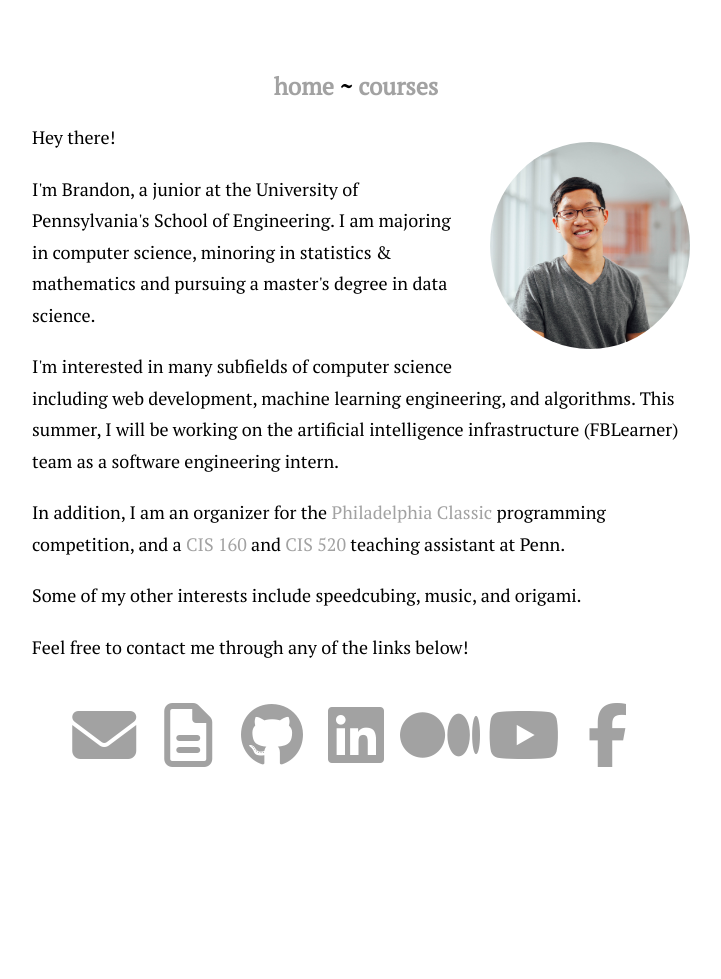
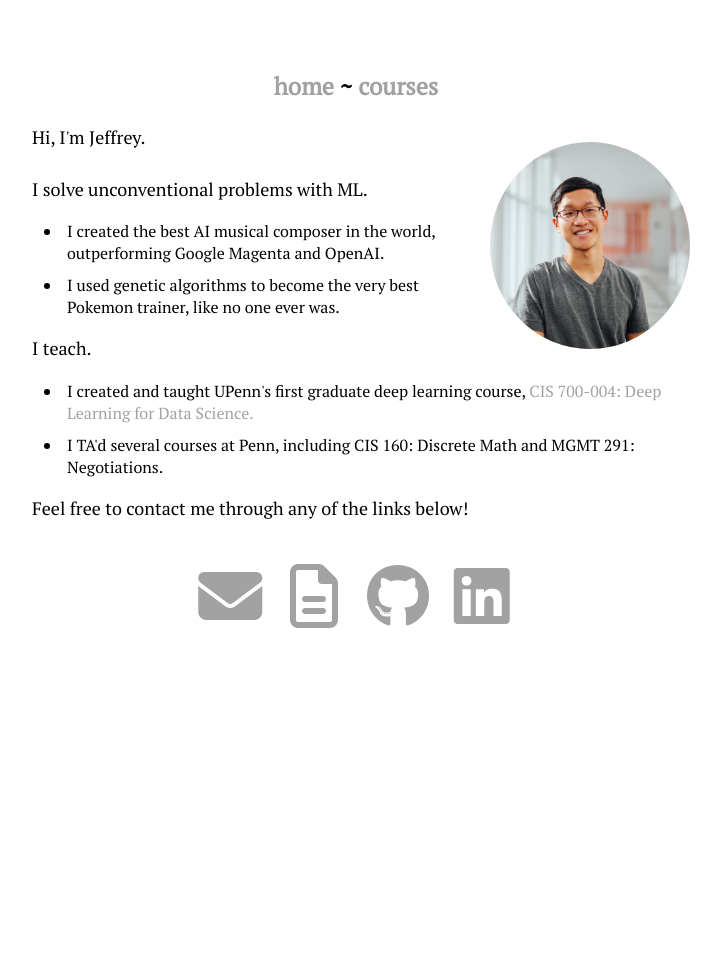
Before and after one commit to jeffreyscheng/jeffreyscheng.github.io, a Jekyll site: the page built from index.html, in a window 1280 px wide. Shown: the whole page, without its empty margins (284-1005 px from the left). Built offline with Jekyll 4.4.1, drawn with Linux system fonts in a browser that asks for light colours; nearby versions of some CDN libraries; some web fonts are replaced; after the commit the page ends 910 px from its top, so only the background shows below that.

Commit message:
updated homepage description

```diff
--- a/CNAME
+++ b/CNAME
@@ -1 +1 @@
-brandonlin.com
+jeffreyscheng.com
--- a/index.html
+++ b/index.html
@@ -1,6 +1,6 @@
 ---
 layout: default
-title: Brandon Lin's Personal Webpage
+title: Jeffrey Cheng.  Homepage.
 ---
 <div class="text">
 	<div class="hide container" id="aboutme">
@@ -13,40 +13,32 @@ title: Brandon Lin's Personal Webpage
 			<img src="img/me.png" class="all" width="30%" align="right" style="margin: 30px 0px 30px 30px; border-radius:100%"/>
 		</div>
 		<div class="wow fadeInLeft">
-			<p>Hey there!</p>
-			<p>I'm Brandon, a junior at the University of Pennsylvania's School of Engineering. I am majoring in computer science, minoring in statistics &amp; mathematics and pursuing a master's degree in data science. </p>
-			<p>
-				I'm interested in many subfields of computer science including web development, machine learning engineering, and algorithms.
-				This summer, I will be working on the artificial intelligence infrastructure (FBLearner) team as a software engineering intern.
-			</p>
-			<p>In addition, I am an organizer for the <a href="http://pclassic.org/">Philadelphia Classic</a> programming competition, and a <a href="http://cis160.com">CIS 160</a>
-				and <a href="http://shivani-agarwal.net/Teaching/CIS-520/Spring-2019/index.html">CIS 520</a> teaching assistant at Penn.</p>
-			<!-- <p>I'm a full stack software developer at Penn Labs, an organization that builds software to benefit the student body at Penn. My expertise lies in web development/devops and my other interests include machine learning/AI. </p> -->
-			<p>Some of my other interests include speedcubing, music, and origami. </p>
+			<p>Hi, I'm Jeffrey.</p>
+			<p>I solve unconventional problems with ML.</p>
+			<ul>
+				<li> I created the best AI musical composer in the world, outperforming Google Magenta and OpenAI.</li>
+			  	<li>I used genetic algorithms to become the very best Pokemon trainer, like no one ever was.</li>
+			</ul>
+			<p>I teach.</p>
+			<ul>
+				<li>I created and taught UPenn's first graduate deep learning course, <a href="https://cis700dl.com">CIS 700-004: Deep Learning for Data Science.</a></li>
+				<li>I TA'd several courses at Penn, including CIS 160: Discrete Math and MGMT 291: Negotiations.</li>
+			</ul>
 			<p>Feel free to contact me through any of the links below!</p>
 		</div>
 		<div class="wow fadeInUp">
 			<div class="buttons">
-				<a href="mailto:branlin@seas.upenn.edu" class="button">
+				<a href="mailto:jeff.s.cheng@gmail.com" class="button">
 					<i class="fa fa-envelope fa-4x fa-fw" aria-hidden="true"></i>
 				</a>
-				<a href="/brandonlinresume.pdf" class="button">
+				<a href="/brandonlinresume.pdf" class="button">  <!-- TODO: replace with own resume -->
 					<i class="fa fa-file-text-o fa-4x fa-fw" aria-hidden="true"></i>
 				</a>
-				<a href="https://github.com/esqu1" class="button">
+				<a href="https://github.com/jeffreyscheng" class="button">
 					<i class="fa fa-github fa-4x fa-fw" aria-hidden="true"></i>
 				</a>
-				<a href="https://www.linkedin.com/in/brandon-lin-017475121/" class="button">
+				<a href="https://www.linkedin.com/in/jeffrey-cheng-234a8bb4/" class="button">
 					<i class="fa fa-linkedin-square fa-4x fa-fw" aria-hidden="true"></i>
-				</a>
-				<a href="https://medium.com/@brandonlin_96819">
-					<i class="fa fa-medium fa-4x fa-fw" aria-hidden="true"></i>
-				</a>
-				<a href="https://youtube.com/BrandonLin1" class="button">
-					<i class="fa fa-youtube fa-4x fa-fw" aria-hidden="true"></i>
-				</a>
-				<a href="https://facebook.com/BrandonLin1283" class="button">
-					<i class="fa fa-facebook fa-4x fa-fw" aria-hidden="true"></i>
 				</a>
 			</div>
 		</div>
```
